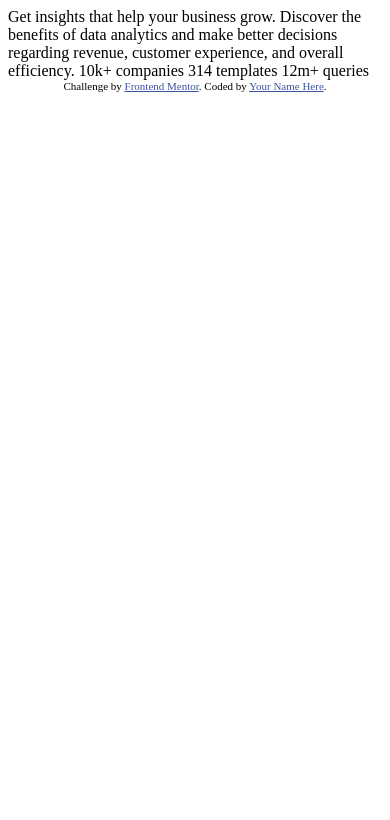
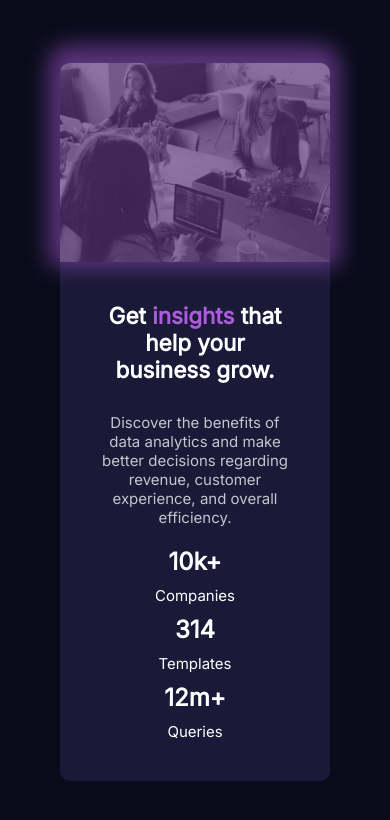
Before and after one commit to Bayron0Aus/stats-preview-card-component-main.github.io, a plain HTML site: page index.html in a window 390 px wide. Drawn offline with Linux system fonts and the light colour scheme.

Commit message:
Contenido centrado , Responsive con flexbox

```diff
--- a/index.html
+++ b/index.html
@@ -3,31 +3,51 @@
 <head>
   <meta charset="UTF-8">
   <meta name="viewport" content="width=device-width, initial-scale=1.0"> <!-- displays site properly based on user's device -->
-
+  <link rel="preconnect" href="https://fonts.googleapis.com">
+  <link rel="preconnect" href="https://fonts.gstatic.com" crossorigin>
+  <link href="https://fonts.googleapis.com/css2?family=Inter&family=Lexend+Deca&display=swap" rel="stylesheet">
   <link rel="icon" type="image/png" sizes="32x32" href="./images/favicon-32x32.png">
-
+  <link rel="stylesheet" href="style.css">
   <title>Frontend Mentor | Stats preview card component</title>
-
-  <!-- Feel free to remove these styles or customise in your own stylesheet 👍 -->
-  <style>
-    .attribution { font-size: 11px; text-align: center; }
-    .attribution a { color: hsl(228, 45%, 44%); }
-  </style>
 </head>
 <body>
-
-  Get insights that help your business grow.
-
-  Discover the benefits of data analytics and make better decisions regarding revenue, customer
-  experience, and overall efficiency.
-
-  10k+ companies
-  314 templates
-  12m+ queries
-
-  <div class="attribution">
+  <!-- Container-->
+  <div class="container">
+    <main>
+      <!-- image thumbnail-->
+      <section class="card-thumbnail">
+        <picture class="card_hero">
+          <img class="imgIlustrationDesk" src="./images/image-header-desktop.jpg" alt="hero-img">
+          <img src="./images/image-header-mobile.jpg" class="imgIlustrationMob" alt="hero-img">
+        </picture>
+      </section>
+      <!-- card info-->
+        <section class="card-body">
+          <h1 class="title">Get <span>insights</span>  that help your business grow.</h1>
+          <p class="description">
+            Discover the benefits of data analytics and make better decisions regarding revenue, customer
+            experience, and overall efficiency.
+          </p>
+          <div class="stats-box">
+            <div class="info-item">
+              <p class="number">10k+</p>
+              <p class="normal">Companies</p>
+            </div>
+            <div class="info-item">
+              <p class="number">314</p>
+              <p class="normal">Templates</p>
+            </div>
+            <div class="info-item">
+              <p class="number">12m+</p>
+              <p class="normal">Queries</p>
+            </div>
+          </div>
+          </section>
+      </main>
+  </div>
+  <!-- <div class="attribution">
     Challenge by <a href="https://www.frontendmentor.io?ref=challenge" target="_blank">Frontend Mentor</a>.
     Coded by <a href="#">Your Name Here</a>.
-  </div>
+  </div> -->
 </body>
 </html>
--- /dev/null
+++ b/style.css
@@ -0,0 +1,204 @@
+:root{
+    /** Primary **/
+    --very-dark-blue-main-bg: hsl(233, 47%, 7%);
+    --dark-desaturated-blue-card-bg: hsl(244, 38%, 16%);
+    --soft-violet: hsl(277, 64%, 61%);
+
+    /** Neutral **/
+    --main-heading-stats: hsl(0, 0%, 100%);
+    --main-paragraph: hsla(0, 0%, 100%, 0.75);
+    --stat-headings: hsla(0, 0%, 100%, 0.6);
+}
+img{
+    max-width: 100%;
+    width: 100%;
+    height: 100%;
+    background-color: var(--soft-violet);
+    opacity: .5;
+    border-radius: 0 10px 10px 0;
+}
+*{
+    margin: 0;
+    padding: 0%;
+    box-sizing: border-box;
+}
+body{
+    /* font-family: 'Lexend Deca', sans-serif; */
+    font-family: 'Inter', sans-serif;
+    background-color: var(--very-dark-blue-main-bg);
+    min-height: 100vh;
+    display: flex;
+    justify-content: center;
+    align-items: center;
+    font-size: 15px;
+}
+main{
+    display: flex;
+    grid-template-columns: repeat(2, 40%);
+    justify-content: center;
+    flex-direction: column;
+    width: 270px;
+    margin: 10px;
+}
+/** Card information **/
+.container{
+    width: 100%;
+    max-width: 850px;
+    display: flex;
+    justify-content: center;
+    align-items: center;
+}
+.card-body{
+    background-color: var(--dark-desaturated-blue-card-bg);
+    padding: 2.5rem;
+    border-radius: 0 0 10px 10px;
+}
+.title{
+    font-weight: 700;
+    color: var(--main-heading-stats);
+    text-align: center;
+}
+span{
+    color: var(--soft-violet);
+}
+.description{
+    margin-top: 30px;
+    color: var(--main-paragraph);
+    text-align: center;
+}
+/** info items **/
+.stats-box{
+    display: flex;
+    align-items: center;
+    flex-direction: column;
+    justify-content: space-between;
+    align-content: flex-end;
+    margin-top: 20px;
+    padding-right: 60px;
+    gap: 10px;
+    padding-right: 0px;
+    text-align: center;
+}
+
+.number{
+    font-size: 24px;
+    font-weight: 700;
+    margin-bottom: 10px;
+    color: var(--main-heading-stats);
+}
+.normal{
+    color: var(--main-heading-stats);
+    font-weight: 400;
+}
+/** IMG THUMBNAIL  **/
+.card-thumbnail{
+    width: 270px;
+    position: relative;
+}
+.card-thumbnail::after{
+    position: absolute;
+    content: '';
+    width: 100%;
+    height: 100%;
+    top: 0;
+    left: 0;
+    background-color: var(--soft-violet);
+    opacity: .35;
+    border-radius: 10px 10px 0 0;
+}
+.card-thumbnail img{
+    width: 270px;
+}
+.card_hero{
+    width: 100%;
+}
+
+.imgIlustrationDesk{
+    display: none;
+}
+.imgIlustrationMob{
+    max-width: 300px;
+    display: block;
+    object-fit: cover;
+    background-repeat: no-repeat;
+    border-radius: 10px 10px 0px 0;
+    -webkit-box-shadow: -1px -7px 22px 11px var(--soft-violet);
+    -moz-box-shadow: 0px -6px 31px 9px var(--soft-violet);
+    box-shadow: -1px -7px 22px 11px var(--soft-violet);
+}
+/** media query **/
+@media (min-width:800px){
+    main{
+        flex-direction: row-reverse;
+        width: 70%;
+        margin: 50px;
+    }
+    .card-body{
+        height: 450px;
+        width: 50%;
+        padding: 2.5rem;
+        border-radius: 10px 0 0 10px;
+    }
+    .description{
+        margin: 40px 0;
+        font-size: 16px;
+    }
+    .stats-box{
+        flex-direction: row;
+        justify-content: space-between;
+        align-items: center;
+        margin-top: 80px;
+        padding-right: 30px;
+        text-align: center;
+    }
+    .number{
+        font-size: 24px;
+        font-weight: 700;
+        margin-bottom: 8px;
+    }
+    .normal{
+        color: var(--soft-violet);
+    }
+    .imgIlustrationMob{
+        display: none;
+    }
+    .imgIlustrationDesk{
+        display: block;
+        height: 450px;
+        max-width: 500px;
+        -webkit-box-shadow: 15px -2px 30px 18px var(--soft-violet);
+        -moz-box-shadow: 15px -2px 30px 18px var(--soft-violet);
+        box-shadow:  15px -2px 30px 18px var(--soft-violet);
+        object-fit: cover;
+        background-repeat: no-repeat;
+        border-radius: 0px 10px 10px 0;
+    }
+    .card-thumbnail{
+        width: 100%;
+    }
+    .card-thumbnail img{
+        width: 500px;
+    }
+    .card-thumbnail::after{
+        border-radius: 0 10px 10px 0;
+    }
+
+}
+
+
+
+
+
+
+
+
+
+
+
+
+
+
+
+/**  Attribution**/
+    .attribution { font-size: 11px; text-align: center; }
+    .attribution a { color: hsl(228, 45%, 44%); }
```
